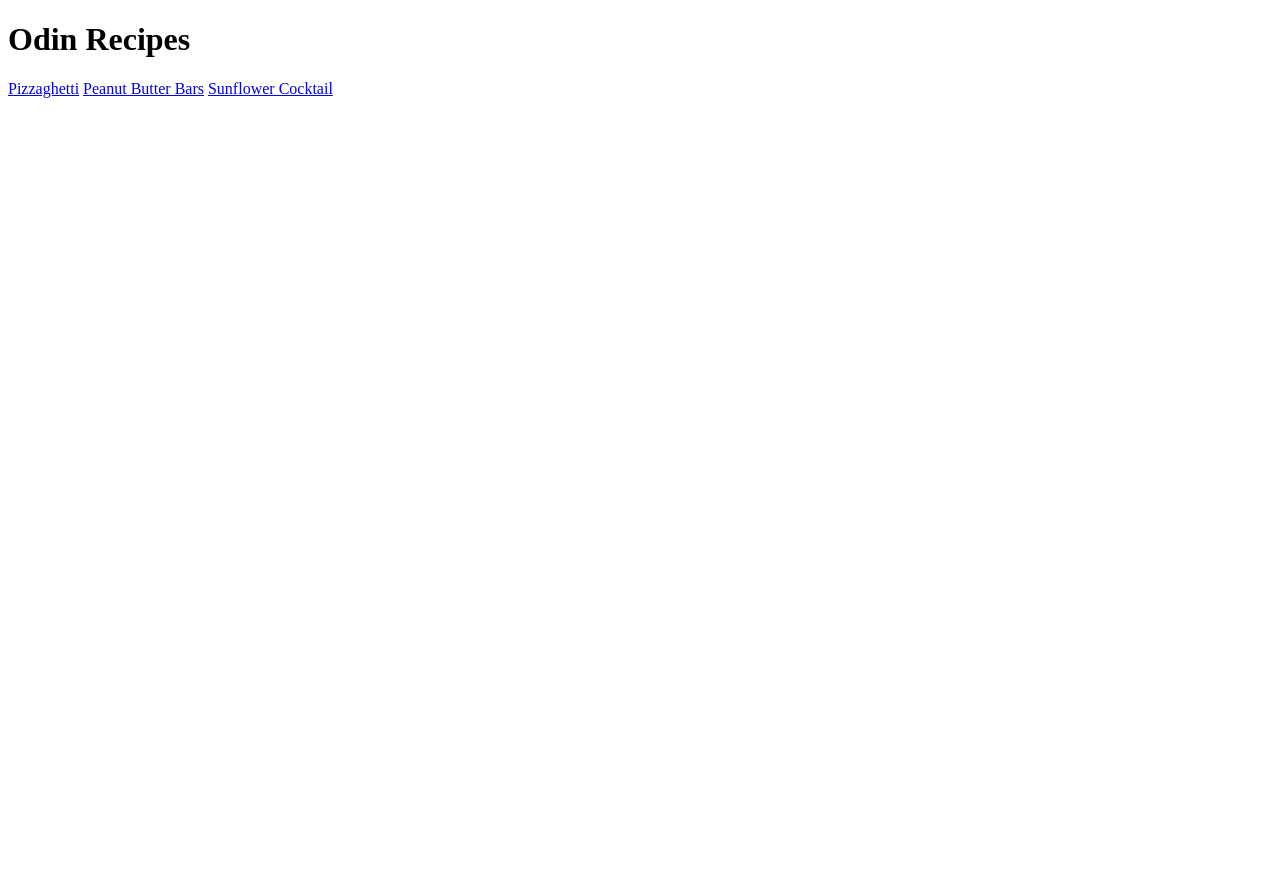
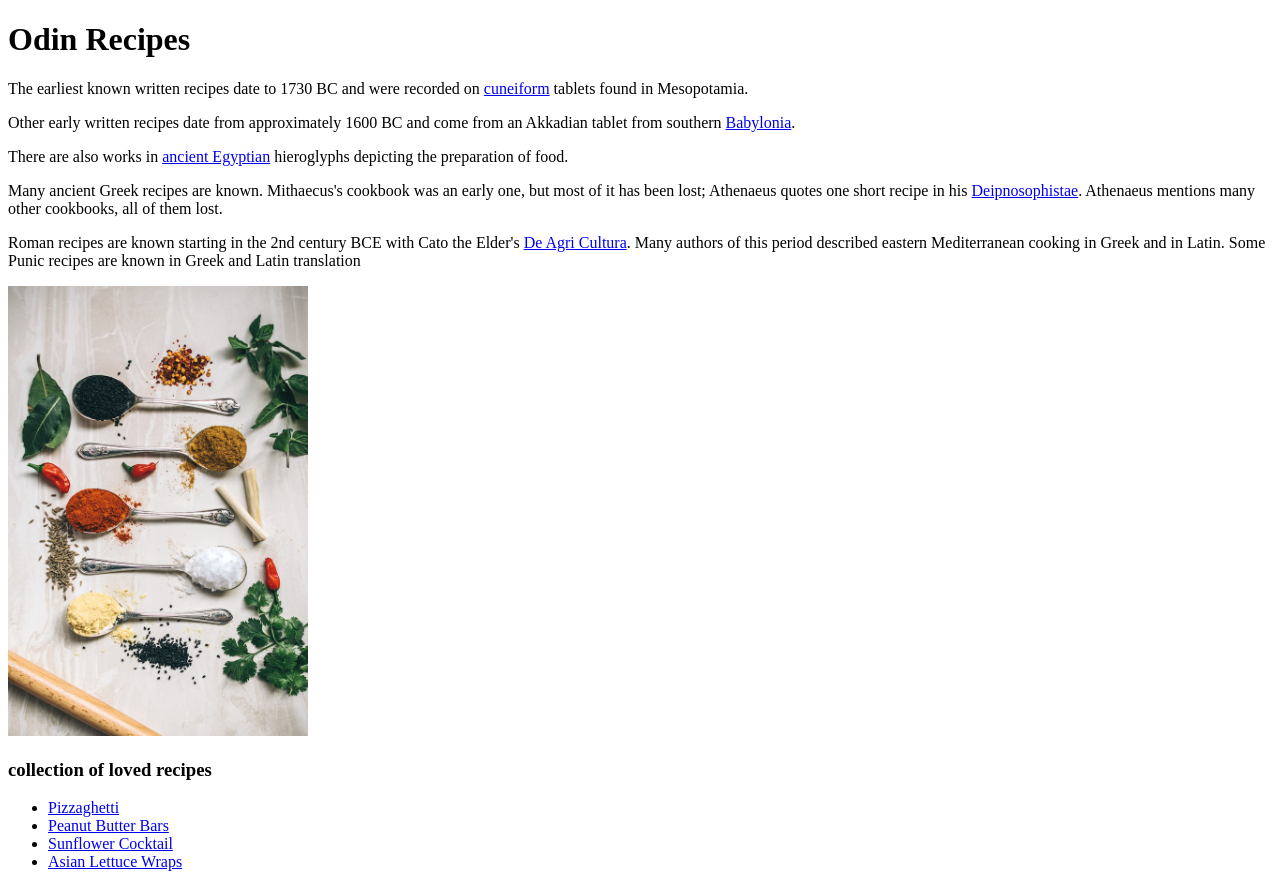
Before and after one commit to wissman77/odin-recipes, a plain HTML site: page index.html in a window 1280 px wide. Before the commit the page ends 800 px from the top, so only its background shows below. Drawn offline with Linux system fonts and the light colour scheme.

Commit message:
Complete index page

```diff
--- a/index.html
+++ b/index.html
@@ -6,8 +6,19 @@
 </head>
 <body>
   <h1>Odin Recipes</h1>
-  <a href="./recipes/pizzaghetti.html">Pizzaghetti</a>
-  <a href="./recipes/peanut-butter-bars.html">Peanut Butter Bars</a>
-  <a href="./recipes/sunflower-cocktail.html">Sunflower Cocktail</a>
+  <p>The earliest known written recipes date to 1730 BC and were recorded on <a href="https://en.wikipedia.org/wiki/Cuneiform" target="_blank">cuneiform</a> tablets found in Mesopotamia.</p>
+  <p>Other early written recipes date from approximately 1600 BC and come from an Akkadian tablet from southern <a href="https://en.wikipedia.org/wiki/Babylonia" target="_blank">Babylonia</a>.</p>
+  <p>There are also works in <a href="https://en.wikipedia.org/wiki/Ancient_Egypt" target="_blank">ancient Egyptian</a> hieroglyphs depicting the preparation of food.</p>
+  <p>Many ancient Greek recipes are known. Mithaecus's cookbook was an early one, but most of it has been lost; Athenaeus quotes one short recipe in his <a href="https://en.wikipedia.org/wiki/Deipnosophistae" target="_blank">Deipnosophistae</a>. Athenaeus mentions many other cookbooks, all of them lost.</p>
+  <p>Roman recipes are known starting in the 2nd century BCE with Cato the Elder's <a href="https://en.wikipedia.org/wiki/De_agri_cultura" target="_blank">De Agri Cultura</a>. Many authors of this period described eastern Mediterranean cooking in Greek and in Latin. Some Punic recipes are known in Greek and Latin translation</p>
+
+  <img src="./img/recipes.jpg" alt="Some Recipes" width="300">
+  <h3>collection of loved recipes</h3>
+  <ul>
+    <li><a href="./recipes/pizzaghetti.html">Pizzaghetti</a></li>
+    <li><a href="./recipes/peanut-butter-bars.html">Peanut Butter Bars</a></li>
+    <li><a href="./recipes/sunflower-cocktail.html">Sunflower Cocktail</a></li>
+    <li><a href="./recipes/asian-lettuce-wraps.html">Asian Lettuce Wraps</a></li>
+  </ul>
 </body>
 </html>
```
